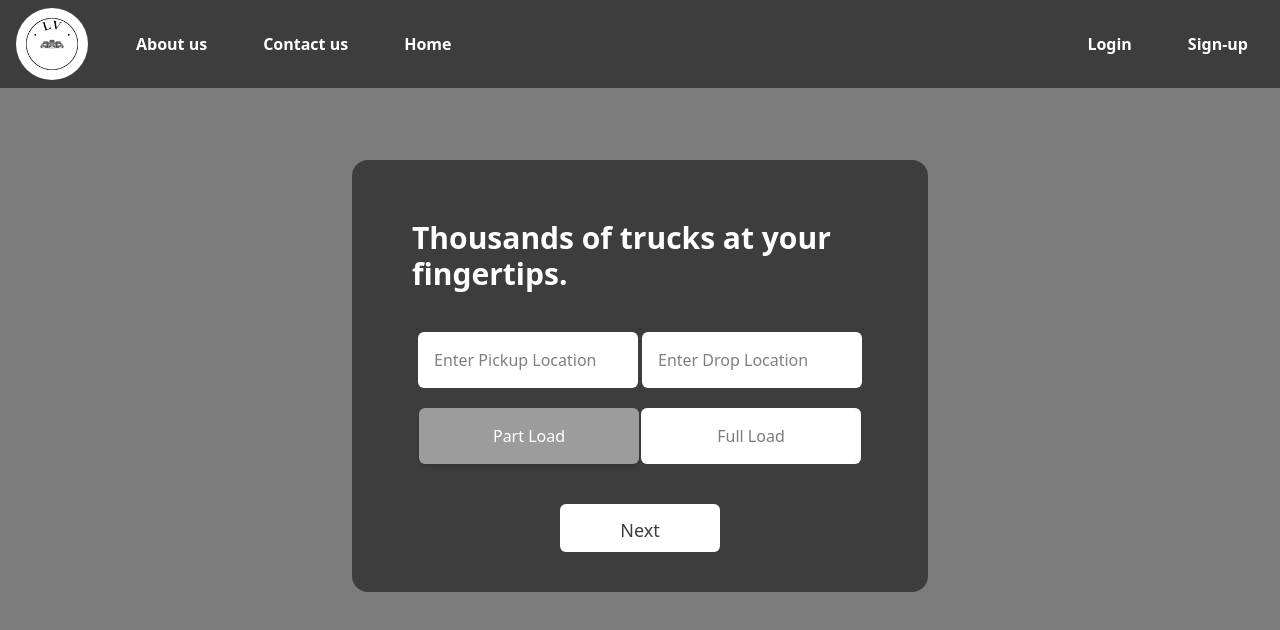
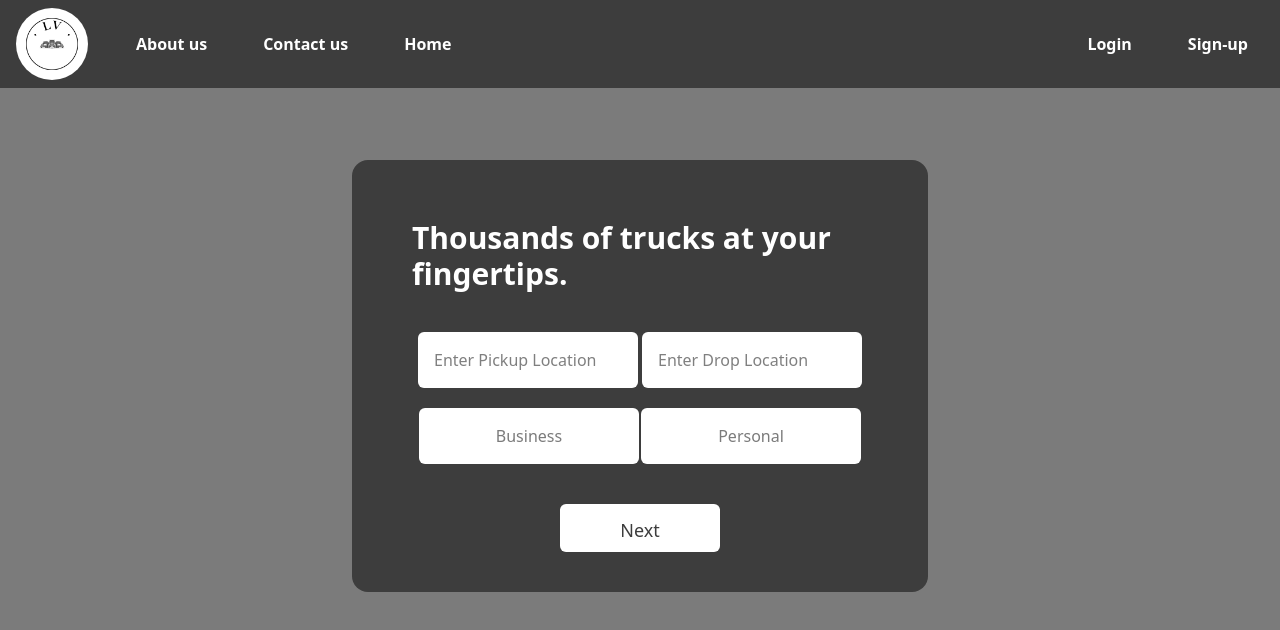
Before and after one commit to DeepakSekar003/Load_Vehicles, a React (Vite) app in the folder Load_Vehicles/: page /CustomerPage in a window 1280 px wide. Shown: the top 630 px of the page. Built offline with nearby package versions, Linux system fonts and the light colour scheme.

Commit message:
Modified the radiobox

```diff
--- a/Load_Vehicles/src/components/InputBox.jsx
+++ b/Load_Vehicles/src/components/InputBox.jsx
@@ -8,17 +8,16 @@ export function InputBox({ placeholder }) {
   )
 }
 
-export function RadioBox() {
-      const [options,setoptions]=useState('Part Load');
-      const select=['Part Load','Full Load']
+export function RadioBox({options}) {
+      const [selected,setSelected]=useState('');
   return (
     <>
         <div className="flex gap-0.5">
-         {select.map((option)=>(
+         {options.map((option)=>(
                 <button key={option}
-                onClick={()=>setoptions(option)}
+                onClick={()=>setSelected(option)}
                 className={`p-4 w-55 rounded-md transition-all duration-200
-                ${options===option ? 'bg-[#9c9c9c] text-white shadow-md'
+                ${selected===option ? 'bg-[#9c9c9c] text-white shadow-md'
                  : 'bg-white text-[#7b7b7b]  hover:bg-[#f2f0f0]]'}`} >{option}</button>
             ))}
     </div>
--- a/Load_Vehicles/src/pages/CustomerPage.jsx
+++ b/Load_Vehicles/src/pages/CustomerPage.jsx
@@ -17,7 +17,7 @@ const CustomerPage = ({ Next }) => {
                             <Searchinput text={"Enter Drop Location"} />
                         </div>
 
-                        <RadioBox />
+                        <RadioBox options={['Business','Personal']} />
 
                         <button className='bg-white text-[#3d3d3d] text-lg w-40 mt-10 h-12 p-3 text-center rounded-md hover:font-bold cursor-pointer '>
                         Next</button>
--- a/Load_Vehicles/src/pages/HomePage.jsx
+++ b/Load_Vehicles/src/pages/HomePage.jsx
@@ -41,7 +41,7 @@ const Homepage = () => {
         </div>
 
         <div className="ml-3 flex flex-wrap gap-2 mt-5 2xl:mt-7 2xl:text-2xl ">
-          <RadioBox />
+          <RadioBox options={['Business','Personal']} />
         </div>
 
          <div className="ml-5 mt-5 2xl:mt-15 ">
--- a/Load_Vehicles/src/pages/PersonalSec.jsx
+++ b/Load_Vehicles/src/pages/PersonalSec.jsx
@@ -1,7 +1,12 @@
-import { Date } from '../components/InputBox'
 import Navbar from '../components/Navbar'
-
+import { useState,useEffect } from 'react';
 const PersonalSec = ({Back}) => {
+       const [today, setToday] = useState('');
+      useEffect(() => {
+        const date = new Date();
+        const formatted = date.toISOString().split('T')[0];
+        setToday(formatted)
+      }, [])
     return (
         <>
             <Navbar />
@@ -22,10 +27,11 @@ const PersonalSec = ({Back}) => {
                             <option value="ZOR AUTO">ZOR AUTO</option>
                         </select>
                     <div className='mb-8'>
-                        <Date />
+                     <div className=" border w-55 p-4 border-white bg-white rounded-md text-gray-500  px-3">
+      <input type="date" className="focus:outline-none" min={today} onChange={() => {}}/>
+ </div>
                     </div>
                     <button className='bg-white text-[#3d3d3d] text-lg w-40 mb-5  h-12 p-3 text-center rounded-md hover:font-bold cursor-pointer'>Book Ride</button>
-
                     </div>
 
 
```
